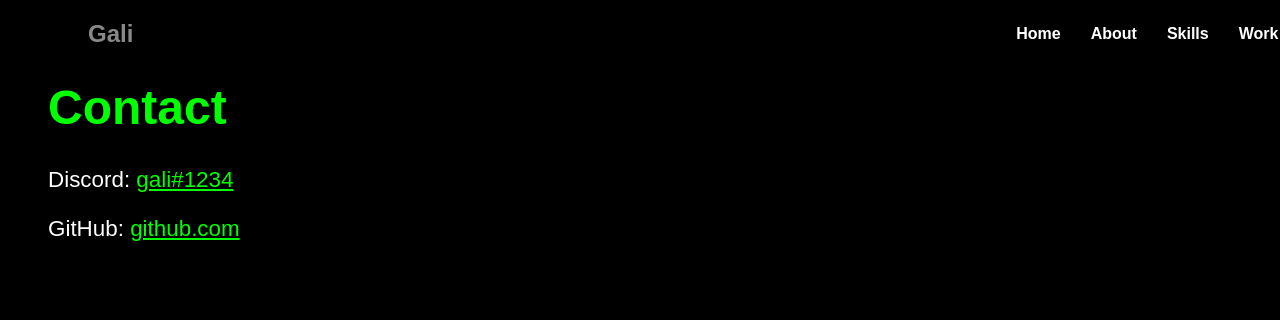
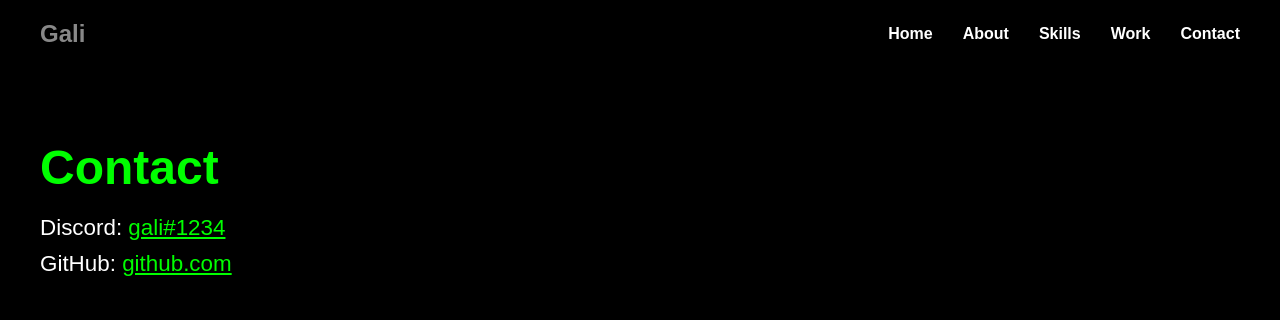
Before and after one commit to galikonibo/galis_service.io, a plain HTML site: page contact.html in a window 1280 px wide. Drawn offline with Linux system fonts and the light colour scheme.

Commit message:
Update contact.html

```diff
--- a/contact.html
+++ b/contact.html
@@ -3,13 +3,19 @@
 <head>
   <title>Contact - Gali</title>
   <style>
-    body {
+    * {
+      margin: 0;
+      padding: 0;
+      box-sizing: border-box;
+    }
+
+    html, body {
       background: #000;
       color: white;
       font-family: Arial, sans-serif;
-      padding: 40px;
     }
-        nav {
+
+    nav {
       position: fixed;
       top: 0;
       width: 100%;
@@ -44,16 +50,20 @@
     }
 
     main {
-      padding: 140px 40px 40px; /* Push down so nav doesn't cover it */
+      padding: 140px 40px 40px; /* Push content below nav */
     }
+
     h1 {
       color: #00ff00;
       font-size: 3rem;
+      margin-bottom: 20px;
     }
+
     p {
       font-size: 1.4rem;
-      margin-top: 20px;
+      margin-top: 10px;
     }
+
     a {
       color: #00ff00;
     }
@@ -73,8 +83,12 @@
     </div>
   </nav>
 
-  <h1>Contact</h1>
-  <p>Discord: <a href="https://discordapp.com/users/1091686277042163803">gali#1234</a></p>
-  <p>GitHub: <a href="https://github.com">github.com</a></p>
+  <!-- Main content -->
+  <main>
+    <h1>Contact</h1>
+    <p>Discord: <a href="https://discordapp.com/users/1091686277042163803">gali#1234</a></p>
+    <p>GitHub: <a href="https://github.com">github.com</a></p>
+  </main>
+
 </body>
 </html>
```
